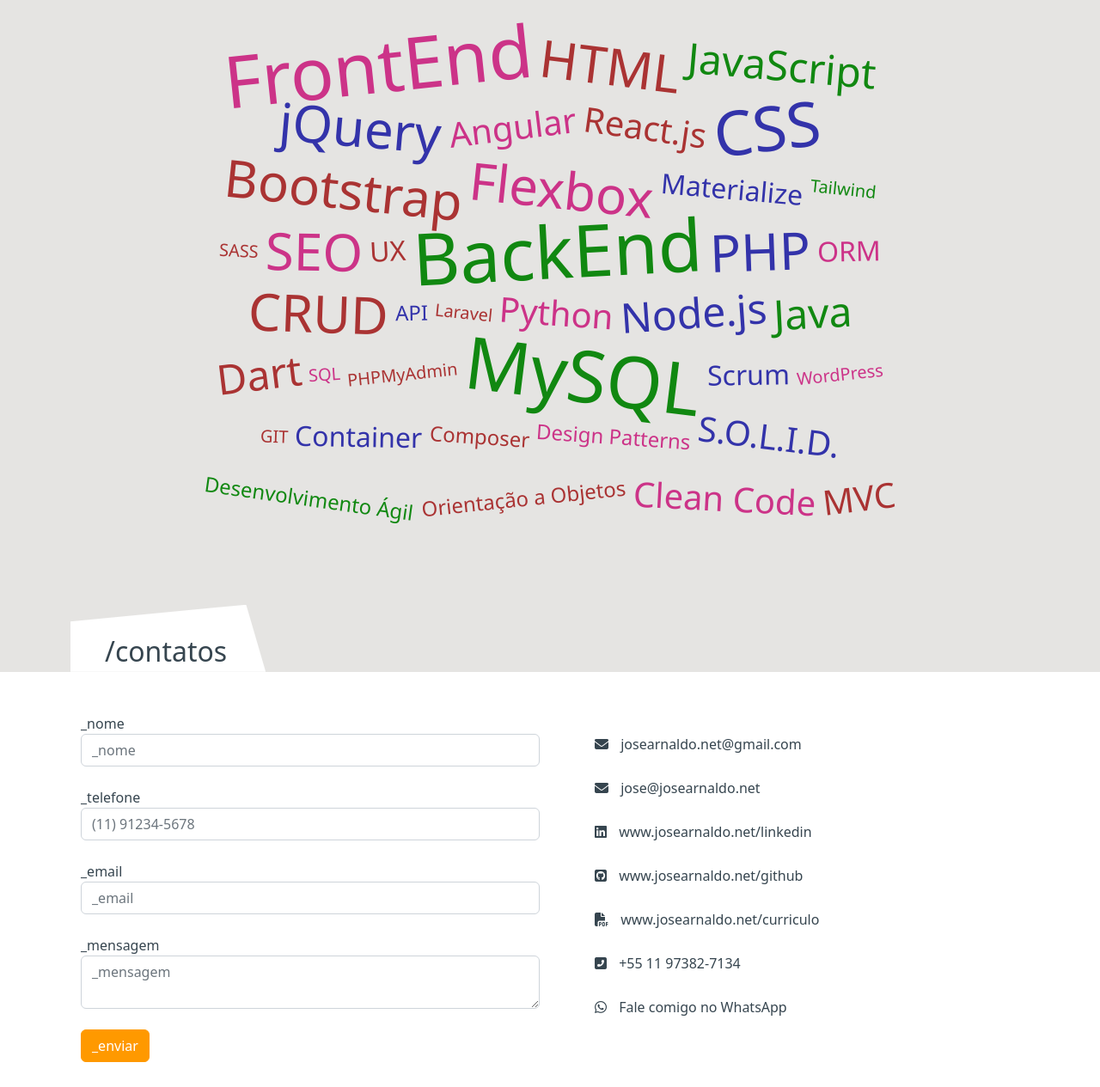
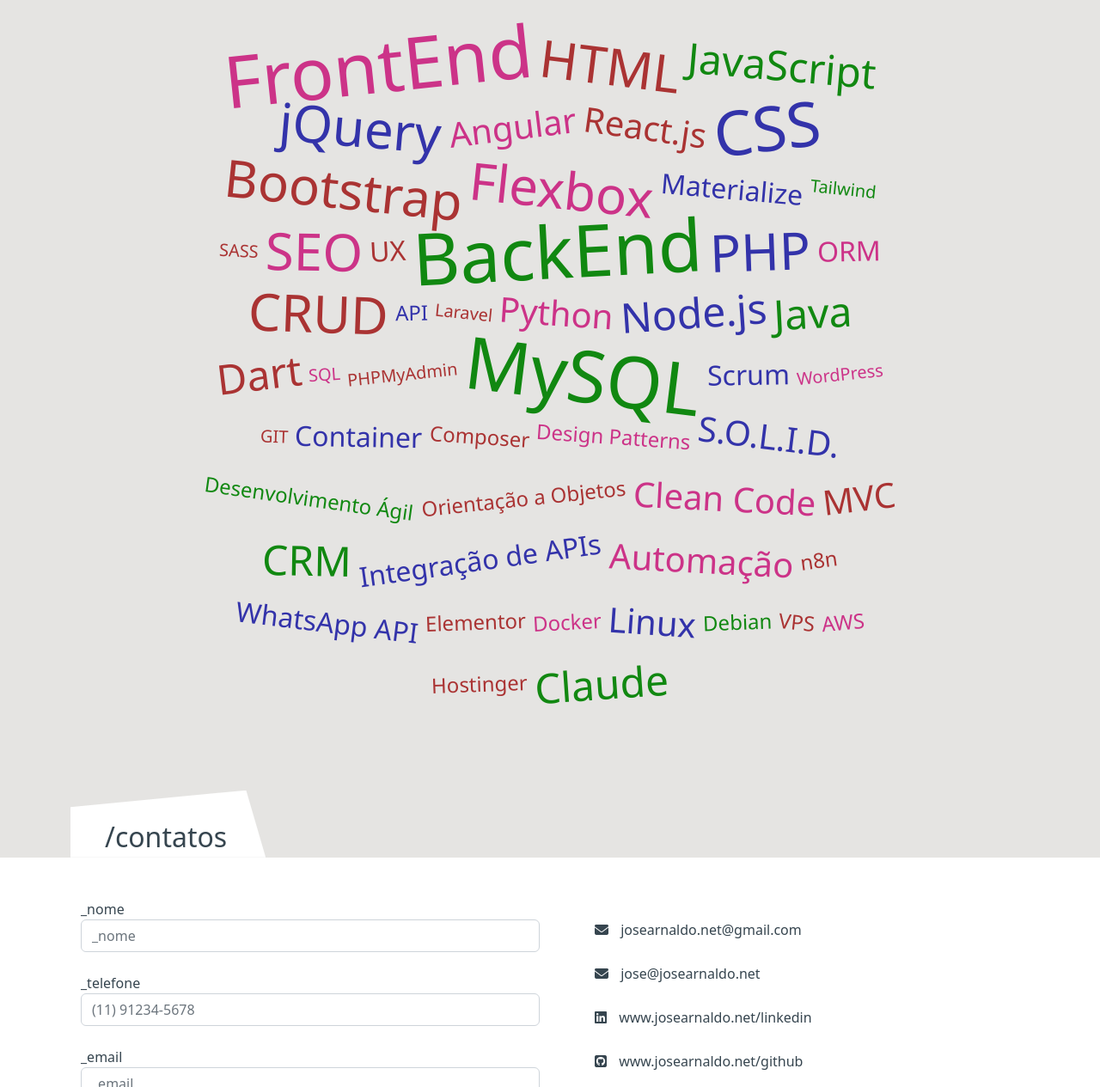
Before and after one commit to josearnaldolopes/portfolio, a PHP site: page / in a window 1280 px wide. Shown: the part 5235-6500 px from the top of the page at 86% size. Run offline with PHP 8.4, Linux system fonts and the light colour scheme; some libraries are stand-ins or nearby versions.

Commit message:
Adiciona tecnologias e ferramentas recentes a nuvem de palavras
CRM, Integracao de APIs, Automacao, n8n, WhatsApp API, Elementor, Docker,
Linux, Debian, VPS, AWS, Hostinger e Claude.

```diff
--- a/index.php
+++ b/index.php
@@ -349,6 +349,19 @@ $versao = filemtime(__DIR__ . '/css/styles.css') . filemtime(__DIR__ . '/js/scri
                           <li><a href="javascript:void(0)" data-weight="4">Orientação a Objetos</a></li>
                           <li><a href="javascript:void(0)" data-weight="6">Clean Code</a></li>
                           <li><a href="javascript:void(0)" data-weight="6">MVC</a></li>
+                          <li><a href="javascript:void(0)" data-weight="7">CRM</a></li>
+                          <li><a href="javascript:void(0)" data-weight="5">Integração de APIs</a></li>
+                          <li><a href="javascript:void(0)" data-weight="6">Automação</a></li>
+                          <li><a href="javascript:void(0)" data-weight="4">n8n</a></li>
+                          <li><a href="javascript:void(0)" data-weight="5">WhatsApp API</a></li>
+                          <li><a href="javascript:void(0)" data-weight="4">Elementor</a></li>
+                          <li><a href="javascript:void(0)" data-weight="4">Docker</a></li>
+                          <li><a href="javascript:void(0)" data-weight="6">Linux</a></li>
+                          <li><a href="javascript:void(0)" data-weight="4">Debian</a></li>
+                          <li><a href="javascript:void(0)" data-weight="4">VPS</a></li>
+                          <li><a href="javascript:void(0)" data-weight="4">AWS</a></li>
+                          <li><a href="javascript:void(0)" data-weight="4">Hostinger</a></li>
+                          <li><a href="javascript:void(0)" data-weight="7">Claude</a></li>
                         </ul>
 
                     </div>
```
